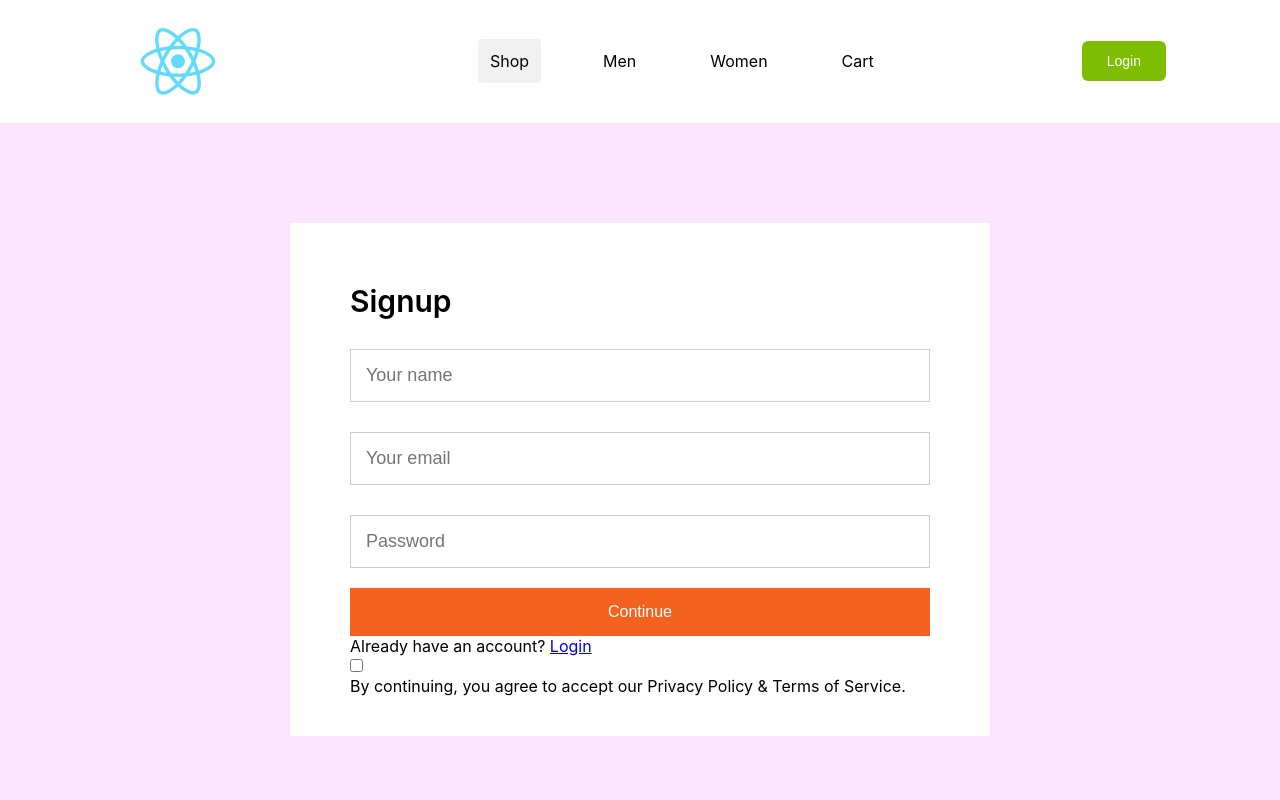
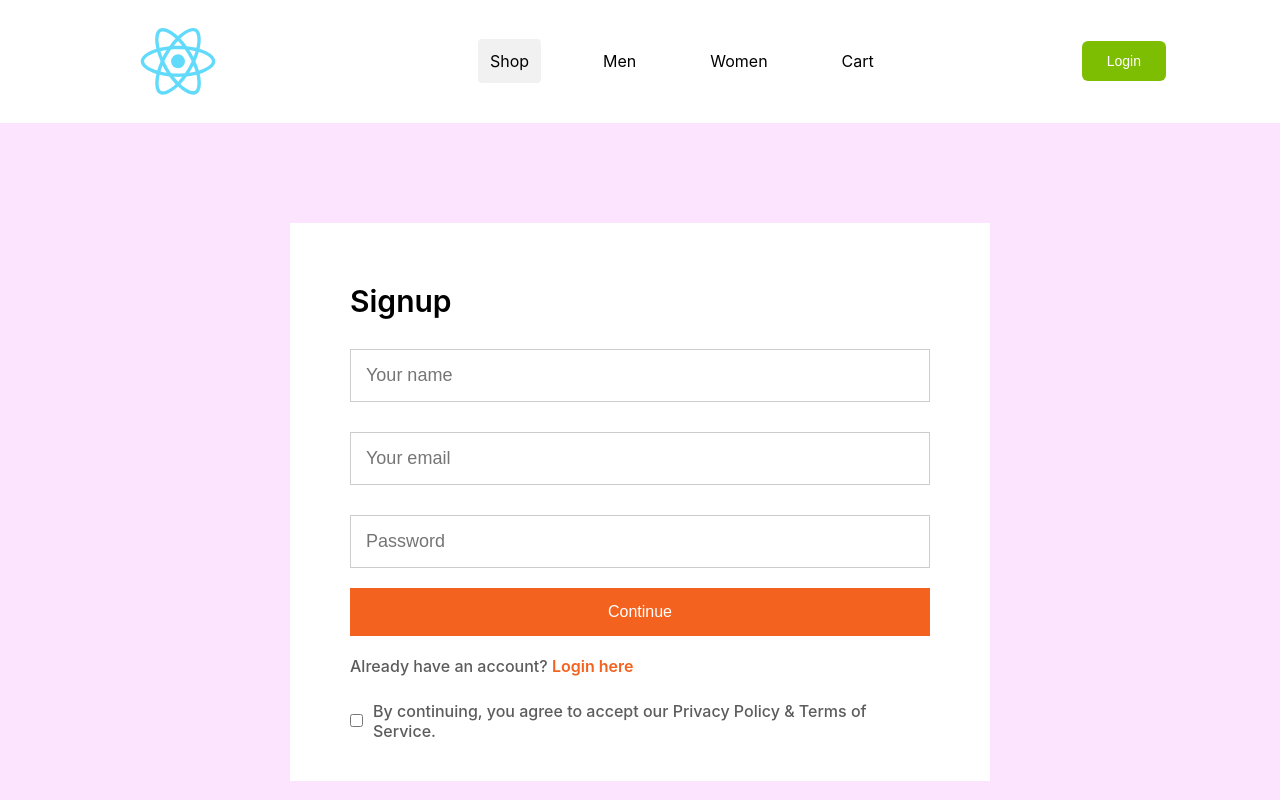
Before and after one commit to forhadulislam/steep-ui, a React (Create React App) app: page /login in a window 1280 px wide. Shown: the top 800 px of the page. Built offline with nearby package versions, Linux system fonts and the light colour scheme.

Commit message:
Add design updates
- improve login-signup page design
- add logics to product page
- add breadcrumbs to product page

```diff
--- /dev/null
+++ b/src/components/breadcrumb/breadcrumb.jsx
@@ -0,0 +1,15 @@
+import React from "react";
+import "./breadcrumb.css";
+
+const Breadcrumb = (props) => {
+    const {product} = props;
+    return (
+        <div className='breadrumb'>
+            <div className='breadcrumb-container'>
+                HOME / SHOP / {product.category.toUpperCase()} / {product.name.toUpperCase()}
+            </div>
+        </div>
+    );
+}
+
+export default Breadcrumb;
--- a/src/components/items/item.jsx
+++ b/src/components/items/item.jsx
@@ -1,10 +1,11 @@
 import React from "react";
 import "./item.css";
+import {Link} from "react-router-dom";
 
 const Item = (props) => {
     return (
         <div className='item'>
-            <img src={props.image} alt='' />
+            <Link to={`/product/${props.id}`}><img src={props.image} alt='' /></Link>
             <p>{props.name}</p>
             <div className='item-prices'>
                 <div className='item-price-new'>
--- a/src/components/routes/routes.jsx
+++ b/src/components/routes/routes.jsx
@@ -15,7 +15,9 @@ const AppRoutes = () => {
         <Routes>
             <Route path="/cart" element={<Cart />} />
             <Route path="/" element={<Shop />} />
-            <Route path="/product" element={<Product />} />
+            <Route path="/product" element={<Product />} >
+                <Route path=":id" element={<Product />} />
+            </Route>
             <Route path="/men" element={<ShopCategory banner={menPerfume} category={"men"} />} />
             <Route path="/women" element={<ShopCategory banner={womenPerfume} category={"women"} />} />
             <Route path="/scrap" element={<Scraping />} />
--- a/src/pages/css/login-signup.css
+++ b/src/pages/css/login-signup.css
@@ -39,3 +39,23 @@
     margin-top: 20px;
     width: 100%;
 }
+.login-signup-login{
+    margin-top: 20px;
+    color: #5c5c5c;
+    font-size: 16px;
+    font-weight: 500;
+}
+.login-signup-login span{
+    color: #f3621f;
+    font-weight: 600;
+    cursor: pointer;
+}
+.login-signup-agree{
+    display: flex;
+    align-items: center;
+    gap: 10px;
+    margin-top: 25px;
+    color: #5c5c5c;
+    font-size: 16px;
+    font-weight: 500;
+}
--- a/src/pages/login-signup.jsx
+++ b/src/pages/login-signup.jsx
@@ -13,7 +13,7 @@ const LoginSignup = () => {
                     <input type="password" placeholder="Password"/>
                 </div>
                 <button>Continue</button>
-                <p>Already have an account? <a href="/login">Login</a></p>
+                <p className="login-signup-login">Already have an account? <span>Login here</span></p>
                 <div className='login-signup-agree'>
                     <input type="checkbox" name="" id="" />
                     <p>By continuing, you agree to accept our Privacy Policy & Terms of Service.</p>
--- a/src/pages/product.jsx
+++ b/src/pages/product.jsx
@@ -1,10 +1,17 @@
 import React from "react";
+import perfumeProducts from "../components/assets/perfumeProducts";
+import newCollections from "../components/assets/newCollections";
+import {useParams} from "react-router-dom";
+import Breadcrumb from "../components/breadcrumb/breadcrumb";
 
 
 const Product = () => {
+    const all_products = perfumeProducts.concat(newCollections);
+    const {id} = useParams();
+    const product = all_products.find( (e) => e.id === Number(id));
     return (
         <div className='product'>
-            <h1>Product</h1>
+            <Breadcrumb product={product} />
         </div>
     );
 }
```
Also changed, not shown: src/components/breadcrumb/breadcrumb.css (added).
